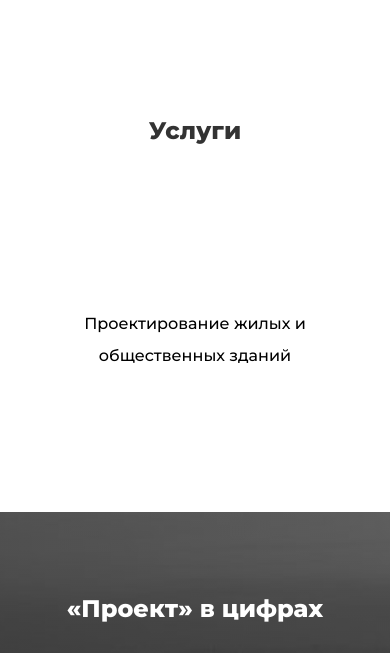
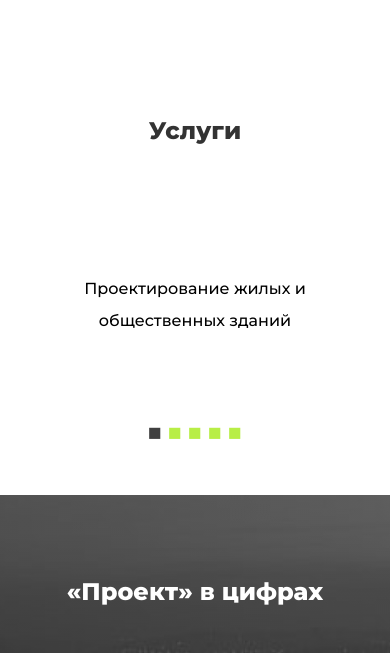
Before and after one commit to theowindand/firstProjectVer2, a website: page index.html in a window 390 px wide. Shown: the part 106-759 px from the top of the page. Drawn offline with nearby package versions, Linux system fonts and the light colour scheme.

Commit message:
Add files via upload

```diff
--- a/css/style.css
+++ b/css/style.css
@@ -539,10 +539,9 @@ nav.navbar {
     padding: 16px;
     background: #B8EE46;
     font-size: 20px;
-    color: #000;
+    color: #333333;
     text-decoration: none;
 }
-
 
 .detailed-consultationem h6 {
 	font-size: 18px;
@@ -993,6 +992,18 @@ footer, .footer {
 		display: none;
 	}
 
+	.slider-services .slick-dots {
+		display: block !important;
+	}
+
+	.slider-services .slick-dots {
+	    bottom: 5px;
+	}
+
+	.slider-services .item {
+	    padding: 40px 30px 75px 30px;
+	}
+
 	.slider-services .slick-next.slick-arrow:before {
 		display: none !important;
 	}
```
